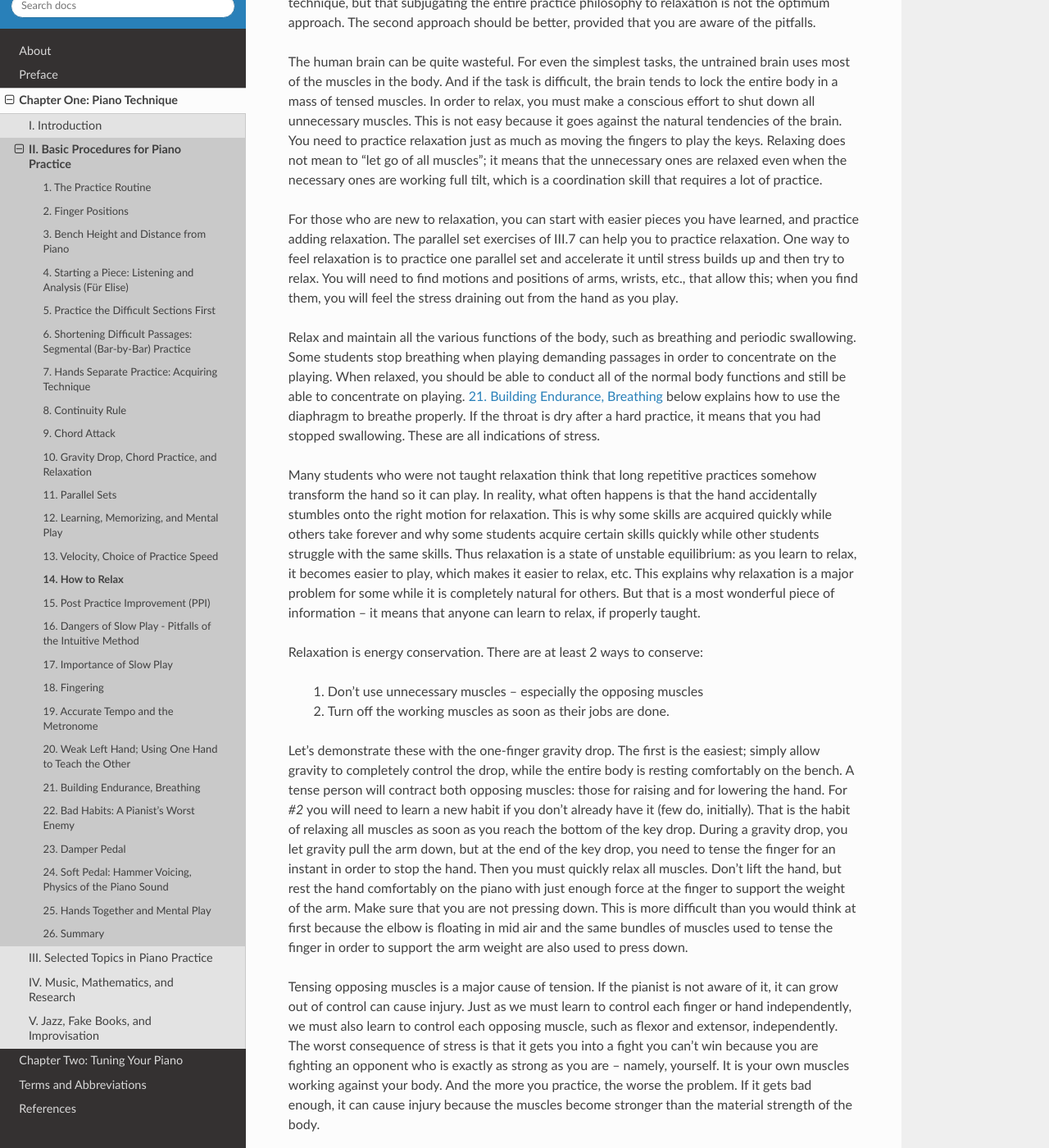
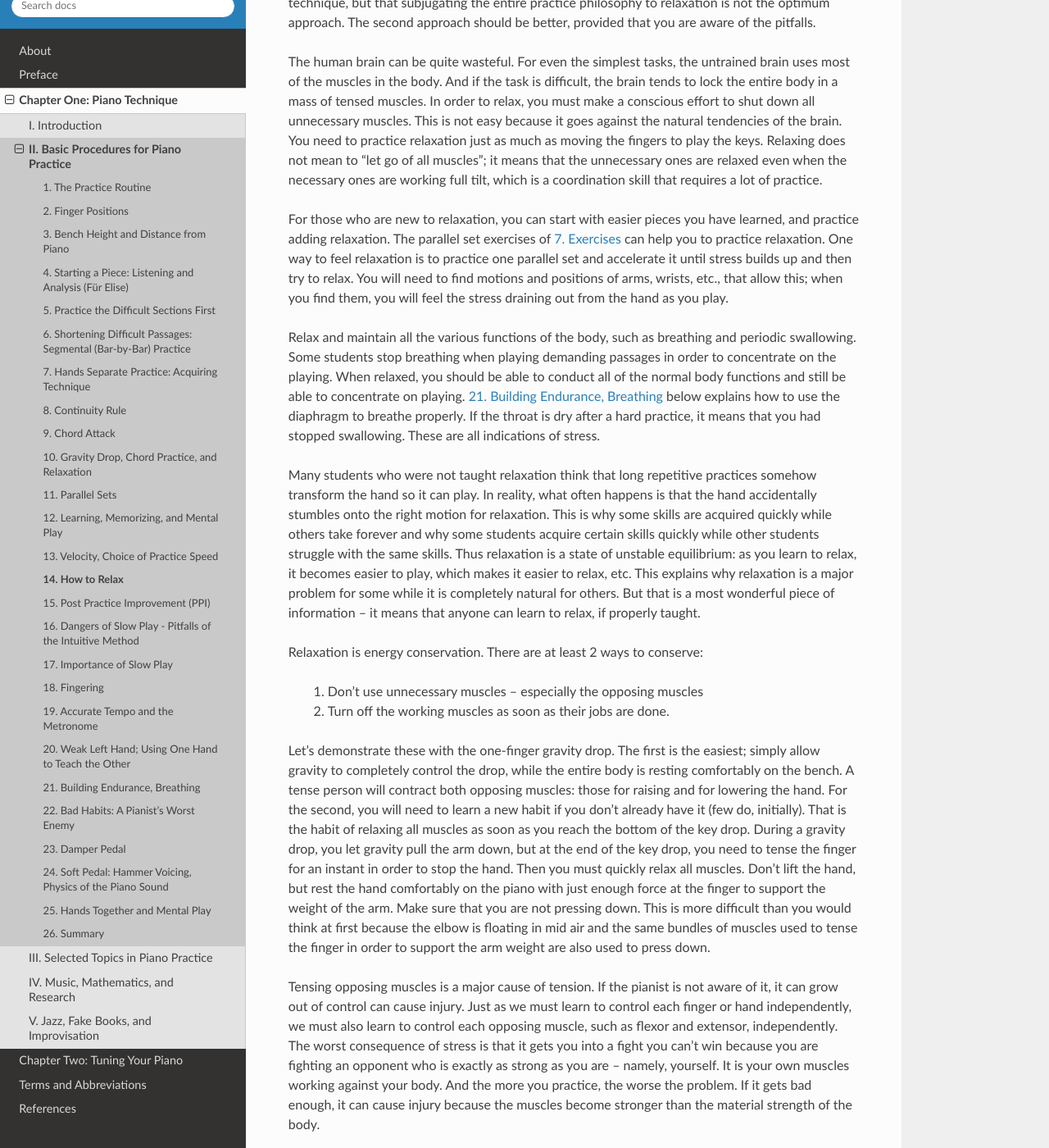
Before and after one commit to gmoe/piano_fundamentals, a Sphinx documentation site: the page built from source/chapter1/ch1_procedures/II.14.rst, in a window 1280 px wide and 1400 px high, scrolled down 360 px. Shown: the whole window at 82% size. Built offline with Sphinx 7.4.7 and the Read the Docs theme 2.0.0, drawn with Linux system fonts in a browser that asks for light colours; formulas are drawn with MathJax 3.

Commit message:
Update II.14.rst
added a ref and changed '#2' for consistency

```diff
--- a/source/chapter1/ch1_procedures/II.14.rst
+++ b/source/chapter1/ch1_procedures/II.14.rst
@@ -28,7 +28,7 @@ necessary ones are working full tilt, which is a coordination skill that
 requires a lot of practice.
 
 For those who are new to relaxation, you can start with easier pieces you have
-learned, and practice adding relaxation. The parallel set exercises of III.7
+learned, and practice adding relaxation. The parallel set exercises of :ref:`III.7`
 can help you to practice relaxation. One way to feel relaxation is to practice
 one parallel set and accelerate it until stress builds up and then try to
 relax. You will need to find motions and positions of arms, wrists, etc., that
@@ -62,7 +62,7 @@ Relaxation is energy conservation. There are at least 2 ways to conserve:
 Let's demonstrate these with the one-finger gravity drop. The first is the easiest;
 simply allow gravity to completely control the drop, while the entire body is
 resting comfortably on the bench. A tense person will contract both opposing
-muscles: those for raising and for lowering the hand. For *#2* you will need to
+muscles: those for raising and for lowering the hand. For the second, you will need to
 learn a new habit if you don't already have it (few do, initially). That is the
 habit of relaxing all muscles as soon as you reach the bottom of the key drop.
 During a gravity drop, you let gravity pull the arm down, but at the end of the
```
